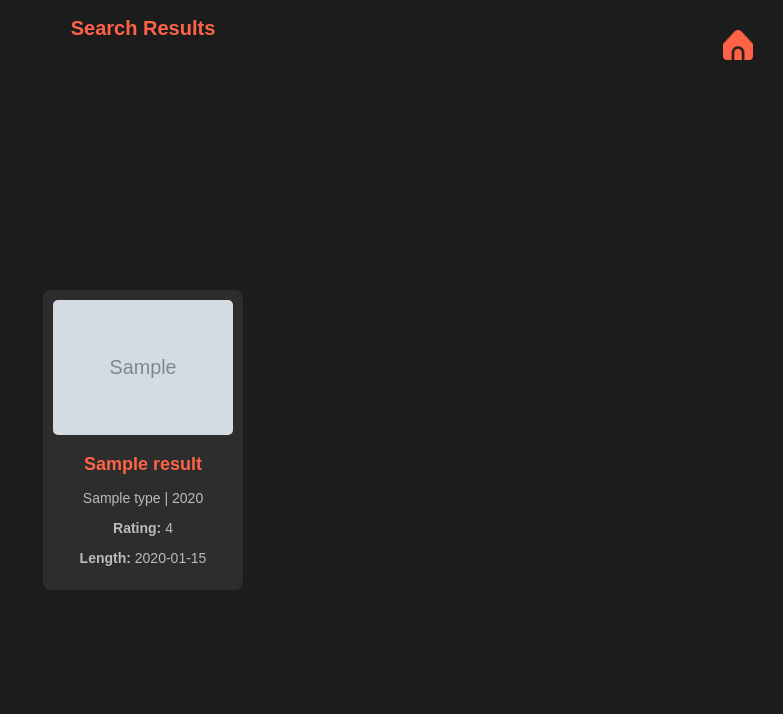
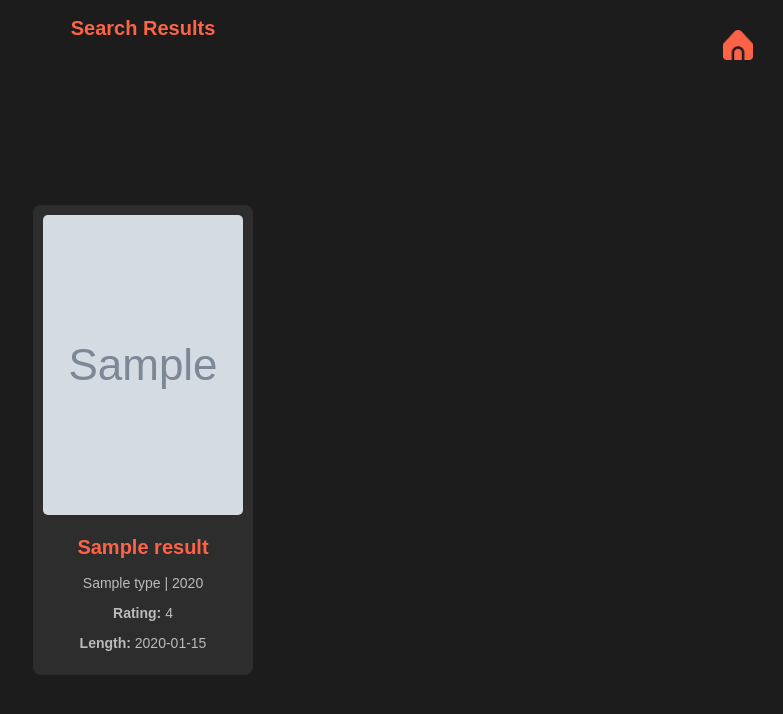
Before and after one commit to soulaymanebe/movies-app, a Flask app: template templates/select.html in a window 1280 px wide. Shown: the top 714 px of the page, without its empty margins (497-1280 px from the left). Run offline with Flask 3, Linux system fonts and the light colour scheme; the template is opened without the code that fills it: most values are stand-ins (such as "Sample title", 1, 10 or a date in 2020); grey boxes marked "Sample" are stand-in pictures.

Commit message:
Fix cover scale

```diff
--- a/static/styles.css
+++ b/static/styles.css
@@ -95,7 +95,7 @@ body {
     background-color: #2d2d2d;
     padding: 10px;
     border-radius: 8px;
-    width: 180px;
+    width: 200px;
     text-align: center;
     color: #fff;
     margin-top: 40px;
@@ -103,12 +103,12 @@ body {
 
 .result-card img {
     width: 100%;
-    height: auto;
+    height: 300px;
     border-radius: 5px;
 }
 
 .result-card h2 {
-    font-size: 18px;
+    font-size: 20px;
     color: #ff6347;
 }
 
```
